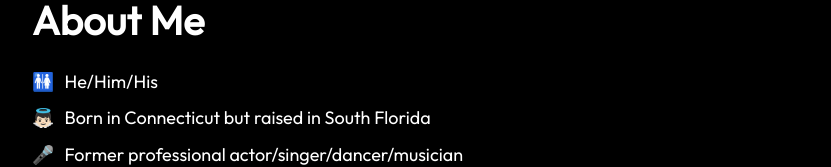
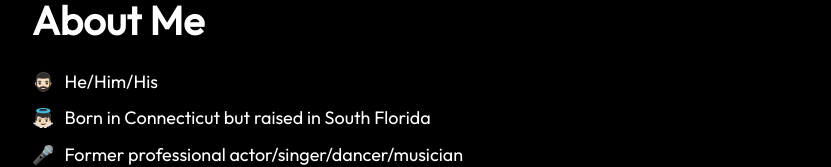
Before and after one commit to Bcdirito/github.bcdirito.io, a React (Create React App) app: page / in a window 1280 px wide. Shown: the part 207-374 px from the top of the page, without its empty margins (224-1055 px from the left). Built offline with nearby package versions, Linux system fonts and the light colour scheme.

Commit message:
update gender emoji

```diff
--- a/src/components/about/About.js
+++ b/src/components/about/About.js
@@ -6,7 +6,7 @@ const About = () => (
     <h1>About Me</h1>
     <div className="aboutContent">
       <ul className="aboutText">
-        <li><span role="img" aria-label="gender">🚻</span>He/Him/His</li>
+        <li><span role="img" aria-label="gender">🧔🏻‍♂️</span>He/Him/His</li>
         <li><span role="img" aria-label="baby">👼🏻</span>Born in Connecticut but raised in South Florida</li>
         <li><span role="img" aria-label="microphone">🎤</span>Former professional actor/singer/dancer/musician</li>
         <li><span role="img" aria-label="work">🧑🏻‍💻</span>Passionate about work that enriches everyday communities</li>
```
